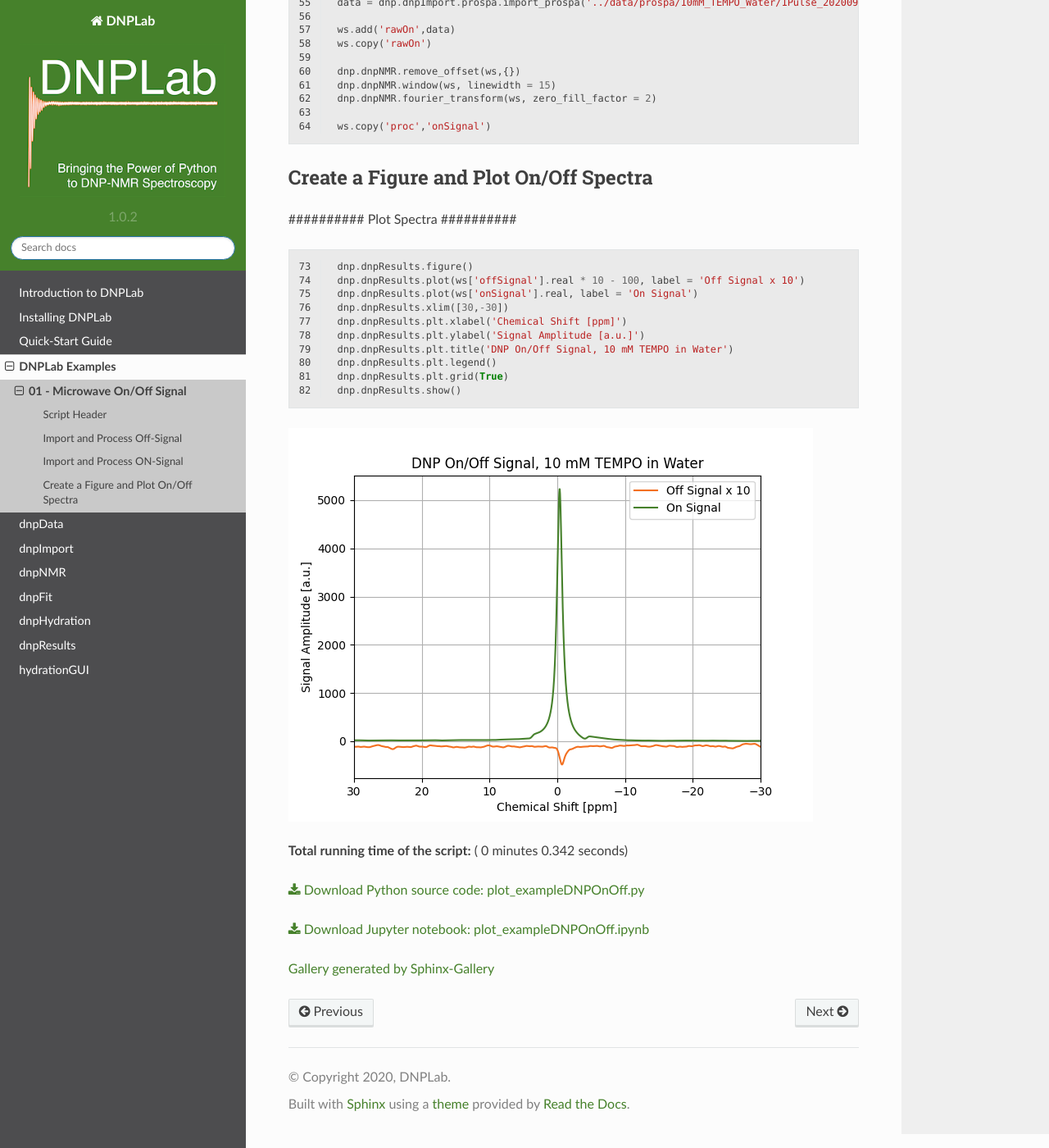
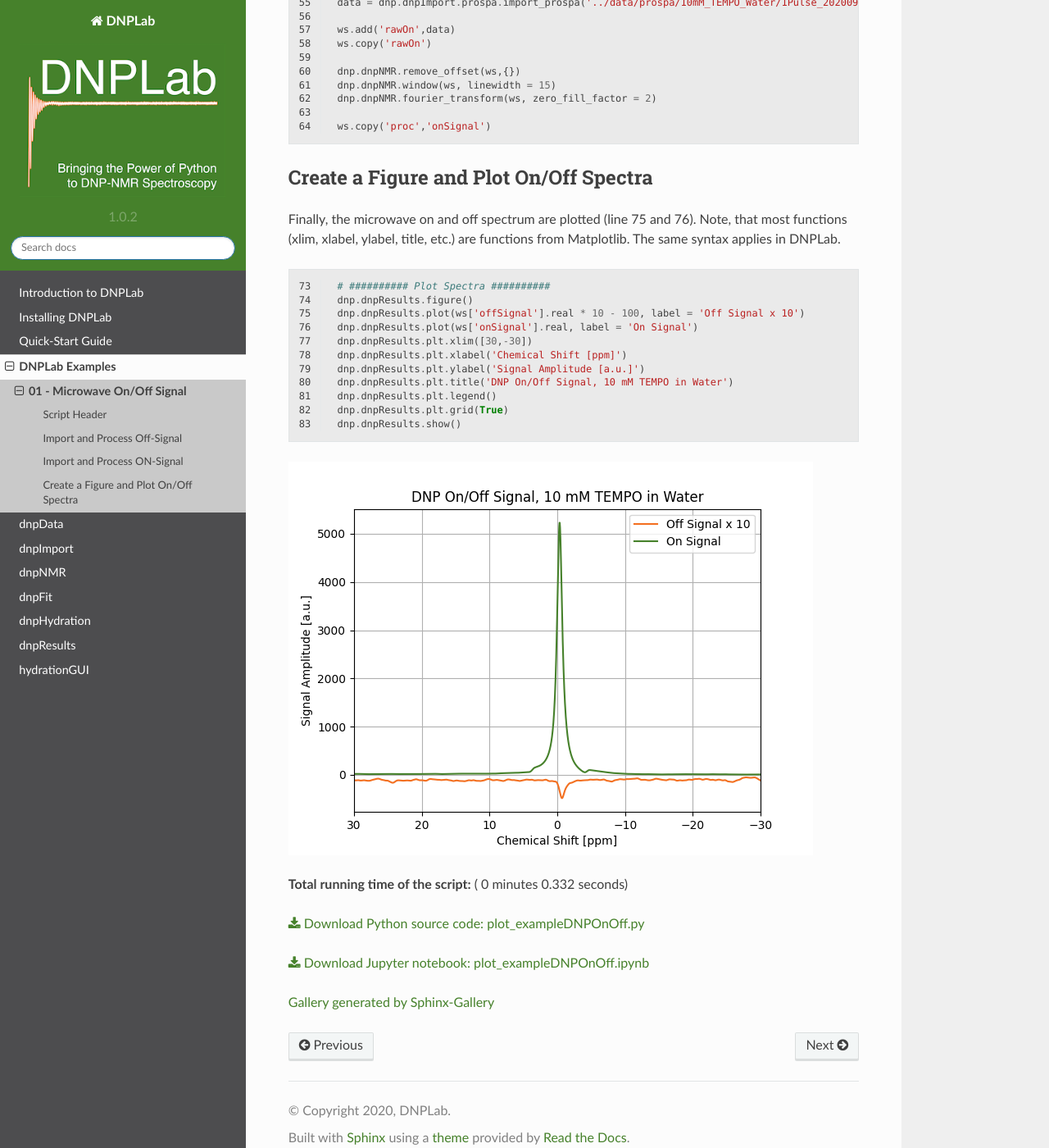
Before and after one commit to DNPLab/DNPLab, a Sphinx documentation site: the page built from docs/source/auto_examples/plot_exampleDNPOnOff.rst, in a window 1280 px wide and 1400 px high, scrolled down 1423 px. Shown: the whole window at 82% size. Built offline with Sphinx 7.4.7 and the Read the Docs theme 2.0.0, drawn with Linux system fonts in a browser that asks for light colours.

Commit message:
Small fixes

```diff
--- a/docs/source/auto_examples/plot_exampleDNPOnOff.py
+++ b/docs/source/auto_examples/plot_exampleDNPOnOff.py
@@ -68,12 +68,13 @@ ws.copy('proc','onSignal')
 # Create a Figure and Plot On/Off Spectra
 # ---------------------------------------
 #
-#
+# Finally, the microwave on and off spectrum are plotted (line 75 and 76). Note, that most functions (xlim, xlabel, ylabel, title, etc.) are functions from Matplotlib. The same syntax applies in DNPLab.
+
 # ########## Plot Spectra ##########
 dnp.dnpResults.figure()
 dnp.dnpResults.plot(ws['offSignal'].real * 10 - 100, label = 'Off Signal x 10')
 dnp.dnpResults.plot(ws['onSignal'].real, label = 'On Signal')
-dnp.dnpResults.xlim([30,-30])
+dnp.dnpResults.plt.xlim([30,-30])
 dnp.dnpResults.plt.xlabel('Chemical Shift [ppm]')
 dnp.dnpResults.plt.ylabel('Signal Amplitude [a.u.]')
 dnp.dnpResults.plt.title('DNP On/Off Signal, 10 mM TEMPO in Water')
--- a/docs/source/auto_examples/plot_exampleDNPOnOff.rst
+++ b/docs/source/auto_examples/plot_exampleDNPOnOff.rst
@@ -107,17 +107,18 @@ Importing the on-signal involves the same steps as importing the off-signal. Onc
 Create a Figure and Plot On/Off Spectra
 ---------------------------------------
 
-
-########## Plot Spectra ##########
+Finally, the microwave on and off spectrum are plotted (line 75 and 76). Note, that most functions (xlim, xlabel, ylabel, title, etc.) are functions from Matplotlib. The same syntax applies in DNPLab.
 
 
 .. code-block:: default
    :lineno-start: 73
 
+
+    # ########## Plot Spectra ##########
     dnp.dnpResults.figure()
     dnp.dnpResults.plot(ws['offSignal'].real * 10 - 100, label = 'Off Signal x 10')
     dnp.dnpResults.plot(ws['onSignal'].real, label = 'On Signal')
-    dnp.dnpResults.xlim([30,-30])
+    dnp.dnpResults.plt.xlim([30,-30])
     dnp.dnpResults.plt.xlabel('Chemical Shift [ppm]')
     dnp.dnpResults.plt.ylabel('Signal Amplitude [a.u.]')
     dnp.dnpResults.plt.title('DNP On/Off Signal, 10 mM TEMPO in Water')
@@ -137,7 +138,7 @@ Create a Figure and Plot On/Off Spectra
 
 .. rst-class:: sphx-glr-timing
 
-   **Total running time of the script:** ( 0 minutes  0.342 seconds)
+   **Total running time of the script:** ( 0 minutes  0.332 seconds)
 
 
 .. _sphx_glr_download_auto_examples_plot_exampleDNPOnOff.py:
--- a/docs/source/auto_examples/sg_execution_times.rst
+++ b/docs/source/auto_examples/sg_execution_times.rst
@@ -5,8 +5,8 @@
 
 Computation times
 =================
-**00:00.342** total execution time for **auto_examples** files:
+**00:00.332** total execution time for **auto_examples** files:
 
 +-------------------------------------------------------------------------------------+-----------+--------+
-| :ref:`sphx_glr_auto_examples_plot_exampleDNPOnOff.py` (``plot_exampleDNPOnOff.py``) | 00:00.342 | 0.0 MB |
+| :ref:`sphx_glr_auto_examples_plot_exampleDNPOnOff.py` (``plot_exampleDNPOnOff.py``) | 00:00.332 | 0.0 MB |
 +-------------------------------------------------------------------------------------+-----------+--------+
```
Also changed, not shown: docs/source/auto_examples/plot_exampleDNPOnOff.ipynb, 6 other files.
